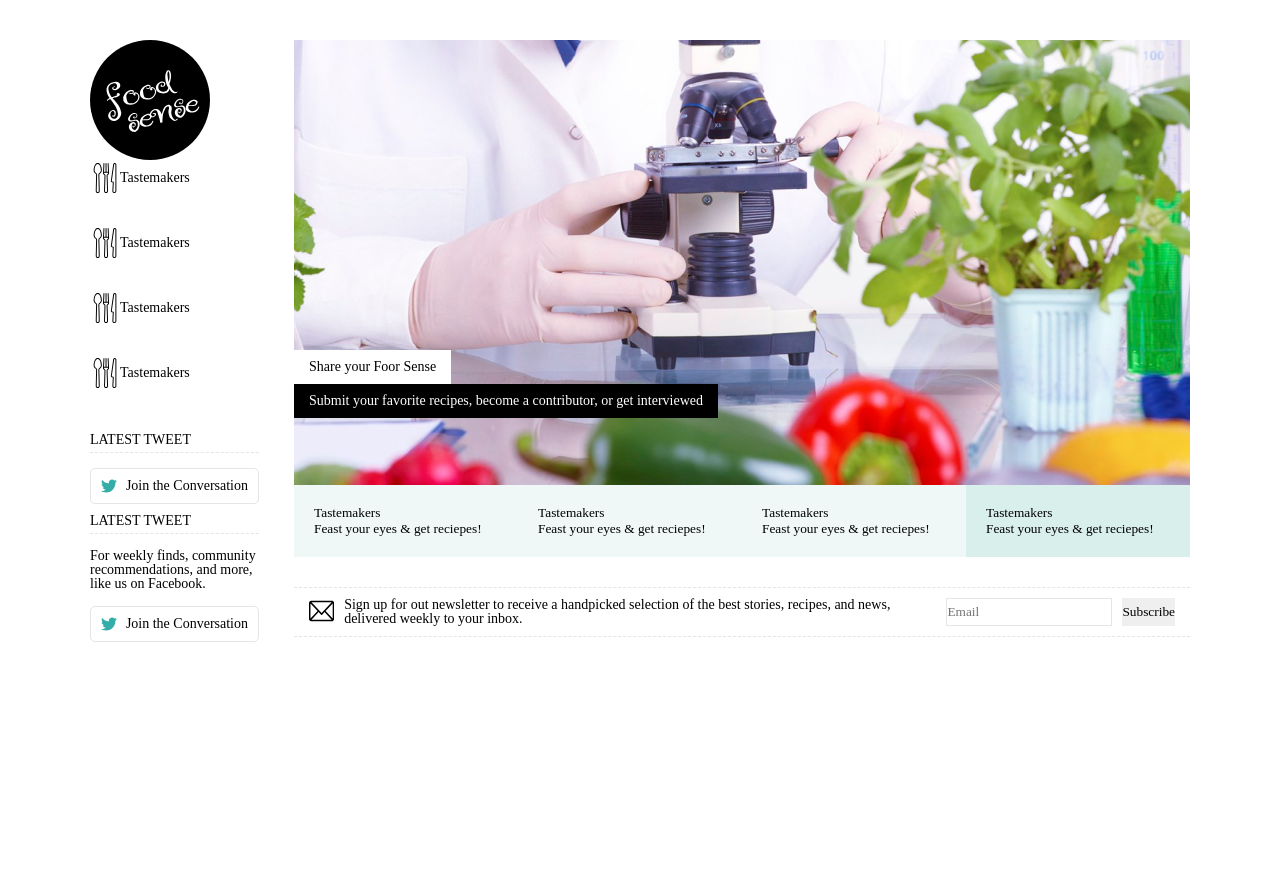
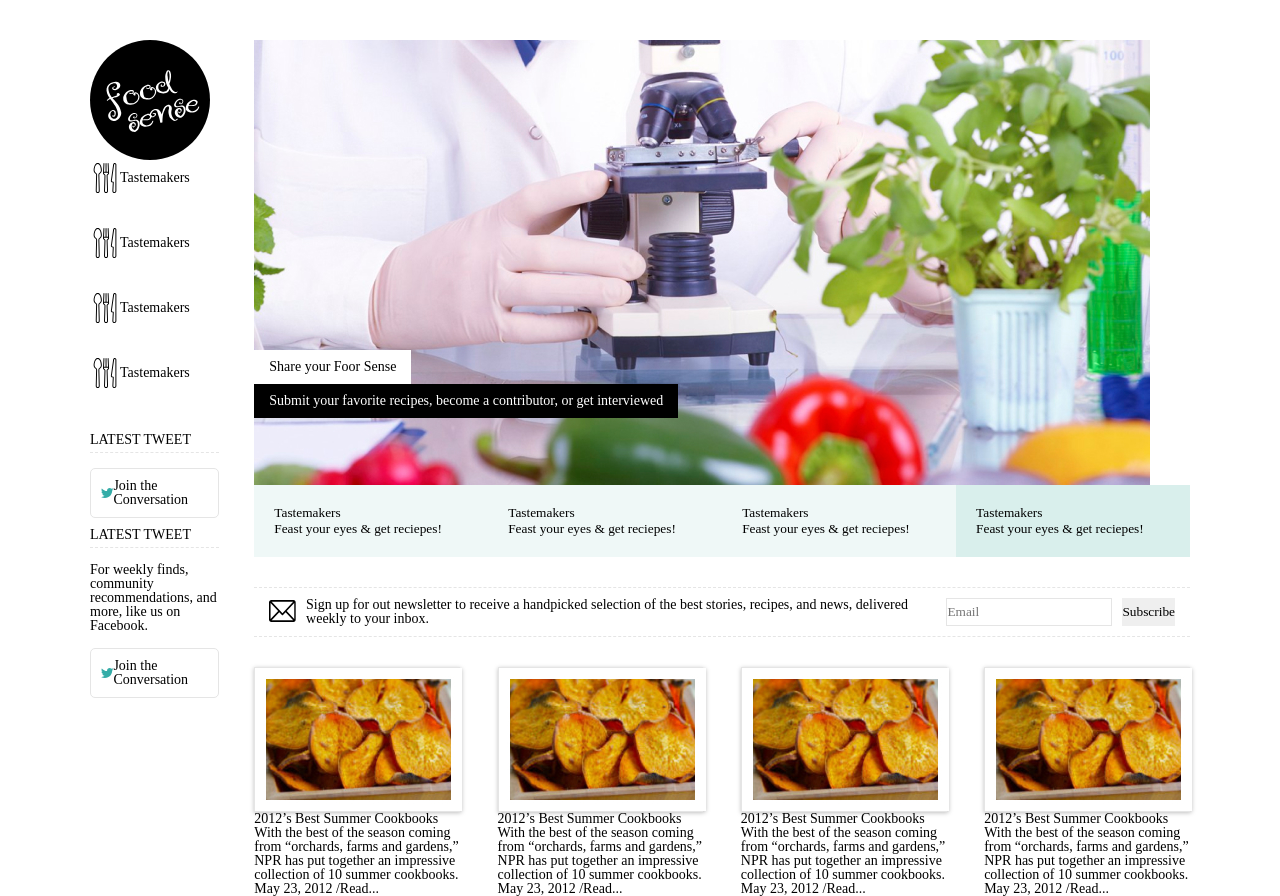
Before and after one commit to cv9t/Nazin-tasks, a plain HTML site: page index.html in a window 1280 px wide. Before the commit the page ends 840 px from the top, so only its background shows below. Drawn offline with Linux system fonts and the light colour scheme.

Commit message:
finished work with the main block (but without styles)

```diff
--- a/assets/css/style.css
+++ b/assets/css/style.css
@@ -74,6 +74,7 @@
   margin-left: 35px;
 }
 
+/* baner */
 .main__baner {
   height: 445px;
   width: 896px;
@@ -100,6 +101,7 @@
   background-color: black;
 }
 
+/* tabs */
 .main__tabs-item {
   background: #EFF8F7;
   padding: 20px;
@@ -111,6 +113,7 @@
   background: #D9EFEC;
 }
 
+/* subscribe box */
 .main_mail-logo {
   width: 32px;
   height: 26px;
@@ -134,3 +137,22 @@
 .main__subscribe-item input {
   margin-right: 10px;
 }
+
+/* information block */
+.information-block__item {
+  width: 22%;
+  flex-direction: column;
+}
+
+.information-block__image-wrapper {
+  border: 1px solid #E5E5E5;
+  filter: drop-shadow(0px 1px 2px rgba(0, 0, 0, 0.25));
+}
+
+.information-block {
+  justify-content: space-between;
+}
+
+
+
+/* --------FOOTER-------- */
--- a/index.html
+++ b/index.html
@@ -108,6 +108,52 @@
                                 <button type="submit">Subscribe</button>
                             </div>
                         </div>
+                        <div class="information-block flex-item">
+                            <div class="information-block__item flex-item">
+                                <div class="information-block__image-wrapper">
+                                    <img src="assets/images/main/apples.jpg" alt="">
+                                </div>
+                                <div class="information-block__header">2012’s Best Summer Cookbooks</div>
+                                <div class="information-block__body">With the best of the season coming from “orchards, farms and gardens,” NPR has put together an impressive collection of 10 summer cookbooks.</div>
+                                <div class="information-block__footer flex-item">
+                                    <span class="information-block__date">May 23, 2012 /</span>
+                                    <a href="#">Read...</a>
+                                </div>
+                            </div>
+                            <div class="information-block__item flex-item">
+                                <div class="information-block__image-wrapper">
+                                    <img src="assets/images/main/apples.jpg" alt="">
+                                </div>
+                                <div class="information-block__header">2012’s Best Summer Cookbooks</div>
+                                <div class="information-block__body">With the best of the season coming from “orchards, farms and gardens,” NPR has put together an impressive collection of 10 summer cookbooks.</div>
+                                <div class="information-block__footer flex-item">
+                                    <span class="information-block__date">May 23, 2012 /</span>
+                                    <a href="#">Read...</a>
+                                </div>
+                            </div>
+                            <div class="information-block__item flex-item">
+                                <div class="information-block__image-wrapper">
+                                    <img src="assets/images/main/apples.jpg" alt="">
+                                </div>
+                                <div class="information-block__header">2012’s Best Summer Cookbooks</div>
+                                <div class="information-block__body">With the best of the season coming from “orchards, farms and gardens,” NPR has put together an impressive collection of 10 summer cookbooks.</div>
+                                <div class="information-block__footer flex-item">
+                                    <span class="information-block__date">May 23, 2012 /</span>
+                                    <a href="#">Read...</a>
+                                </div>
+                            </div>
+                            <div class="information-block__item flex-item">
+                                <div class="information-block__image-wrapper">
+                                    <img src="assets/images/main/apples.jpg" alt="">
+                                </div>
+                                <div class="information-block__header">2012’s Best Summer Cookbooks</div>
+                                <div class="information-block__body">With the best of the season coming from “orchards, farms and gardens,” NPR has put together an impressive collection of 10 summer cookbooks.</div>
+                                <div class="information-block__footer flex-item">
+                                    <span class="information-block__date">May 23, 2012 /</span>
+                                    <a href="#">Read...</a>
+                                </div>
+                            </div>
+                        </div>
                     </div>
                 </section>
             </div>
```
Also changed, not shown: assets/images/main/apples.jpg (added).
